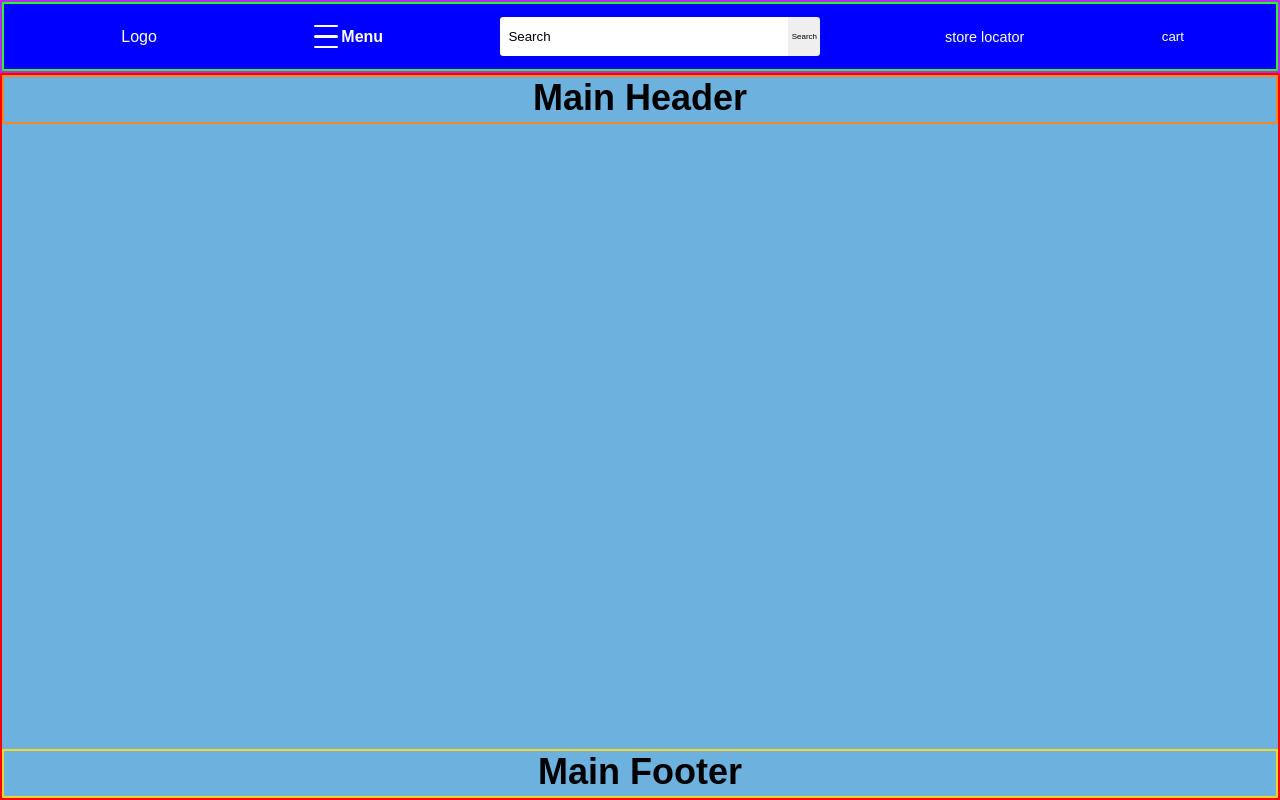
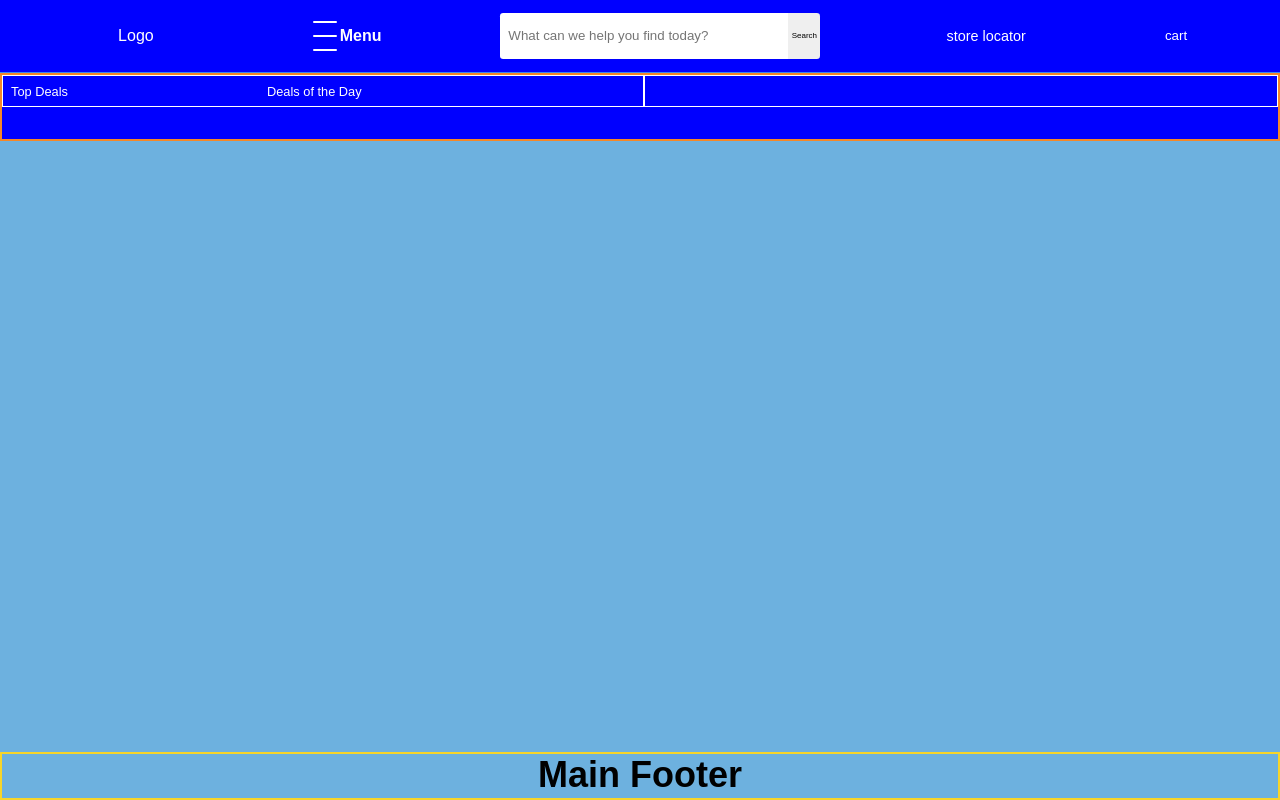
Before and after one commit to ant07hony/eCommerce-Website-Template-MERN, a React (Create React App) app in the folder frontend/: page / in a window 1280 px wide. Built offline with nearby package versions, Linux system fonts and the light colour scheme.

Commit message:
added onClick function to header nav search input button

```diff
--- a/frontend/src/components/Header/Header.css
+++ b/frontend/src/components/Header/Header.css
@@ -1,8 +1,8 @@
 .Header-container {
     display: flex;
     justify-content: center;
-    /* flex-direction: column; */
-    border: solid 2px rgb(182, 42, 247);
+    /* border: solid 2px rgb(182, 42, 247); */
+    border-bottom: solid 1px rgb(61, 134, 245);
     height: 5rem;
     width: auto;
   }
@@ -10,7 +10,7 @@
   .nav-global {
     display: flex;
     justify-content: space-around;
-    border: solid 2px rgb(43, 244, 39);
+    /* border: solid 2px rgb(43, 244, 39); */
     height: 100%;
     padding: .8rem 2rem;
     background-color: rgb(0, 0, 255);
--- a/frontend/src/components/Header/index.js
+++ b/frontend/src/components/Header/index.js
@@ -5,7 +5,22 @@ import { Link } from 'react-router-dom'
 // Header Image
 const headerImage = "https://encrypted-tbn0.gstatic.com/images?q=tbn:ANd9GcQrs5e27yKYV8xmUsT-sRaZ0xWPKc47XrPNlw&usqp=CAU"
 
+// const handleChange = (e) => {
+//     e.target.value
+// }
+
+// variable for search input fiels button
+const searchBtn = document.getElementById('searchBtn')
+
+// searchBtn.addEventListener('click',searchSuccessfulMessage)
+
+function handleClick() {
+    // variable for search input field
+    // const searchInput = document.getElementById('search').innerHTML
+    alert('Successful Button Click!')}
+
 const Nav = (props) => {
+
     return (
         <nav className='nav-global'>
             <div className='logo-anchor'>
@@ -25,13 +40,15 @@ const Nav = (props) => {
 
             <div className='search-bar'>
                 <label
-                for='search'>
+                htmlFor='search'>
                 </label>
                 <input
                 type='text'
                 id='search'
-                name='search bar' value='Search' placeholder='What can we help you find today?' />
-                <button>Search</button>
+                name='search bar'  placeholder='What can we help you find today?' />
+                <button type="submit" id="searchBtn"
+                onClick={handleClick}>Search</button>
+
             </div>
 
             <div className='store-locator'>
--- a/frontend/src/components/Main-header/Main-header.css
+++ b/frontend/src/components/Main-header/Main-header.css
@@ -2,7 +2,35 @@
     display: flex;
     justify-content: center;
     border: solid 2px rgb(245, 135, 39);
-    height: 3.5rem;
+    background-color: rgb(0, 0, 255);;
+    height: 5rem;
     width: auto;
     margin: 0;
 }
+
+.Main-header-left-side {
+    height: 2rem;
+    border: white solid 1px;
+    display: flex;
+    align-content: center;
+    padding: .5rem;
+}
+
+.Main-header-left-side > ol {
+    padding: 0;
+    font-size: .8rem;
+    color: white;
+    font-weight: 100;
+    display: flex;
+    list-style: none;
+    padding: 0 7rem 0 0;
+}
+
+/* .Main-header-left-side > li {
+    padding: 0 6rem 0 0;
+} */
+
+.Main-header-right-side {
+    height: 2rem;
+    border: white solid 1px;
+}
--- a/frontend/src/components/Main-header/index.js
+++ b/frontend/src/components/Main-header/index.js
@@ -3,8 +3,22 @@ import './Main-header.css'
 export default function MainHeader(props){
     return (
         <header className='Main-header'>
-            <h1>Main Header</h1>
+
+            <div className='Main-header-left-side'>
+            {/* <a>Top Deals</a>
+            <a>Deals of the Day</a> */}
+            <ol>
+                <li>
+                    <a>Top Deals</a>
+                </li>
+                <li>
+                    <a>Deals of the Day</a>
+                </li>
+            </ol>
+            </div>
+
+            <div className='Main-header-right-side'>
+            </div>
         </header>
-
     )
 }
--- a/frontend/src/components/Main/Main.css
+++ b/frontend/src/components/Main/Main.css
@@ -1,7 +1,7 @@
 .Main-container {
     display: flex;
     flex-direction: column;
-    border: solid 2px red;
+    /* border: solid 2px red; */
     height: 100%;
     width: auto;
     overflow: scroll;
```
